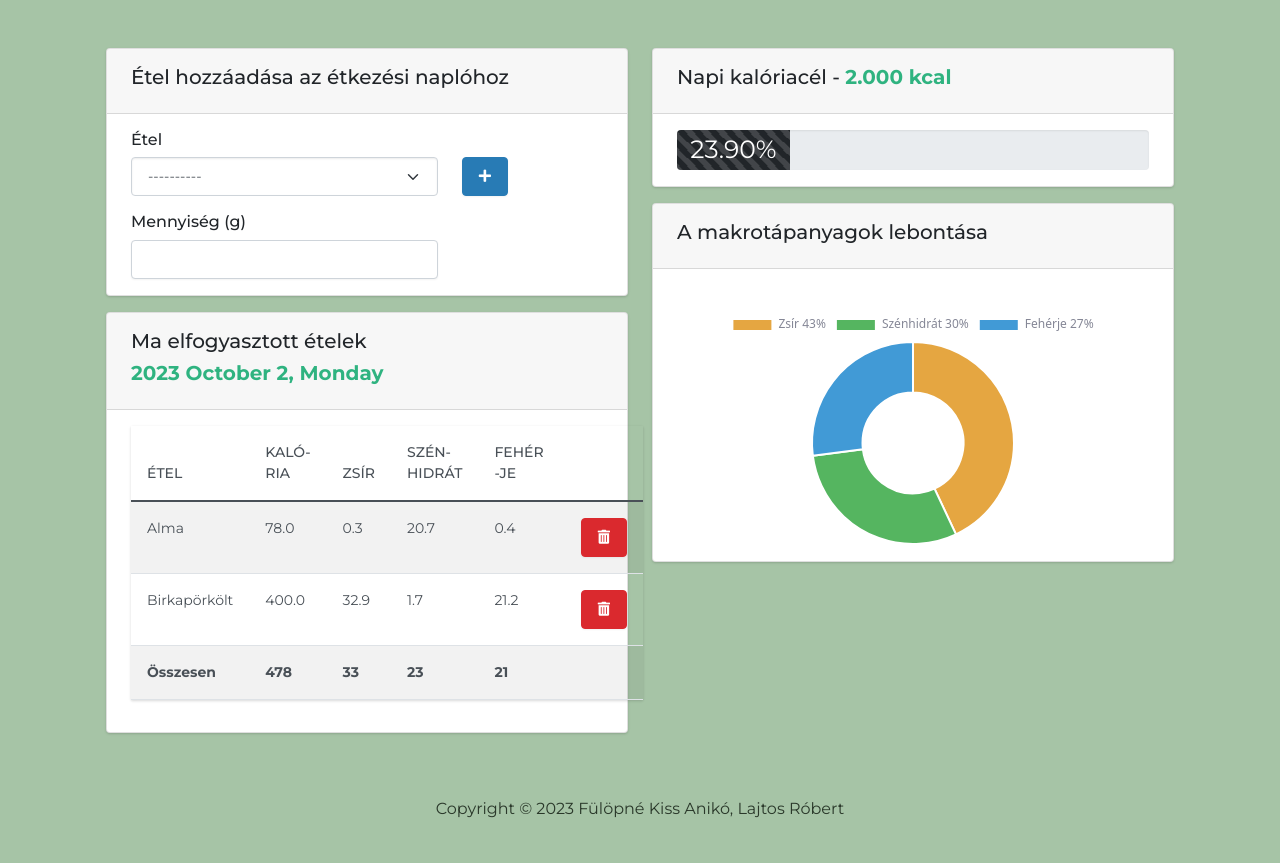
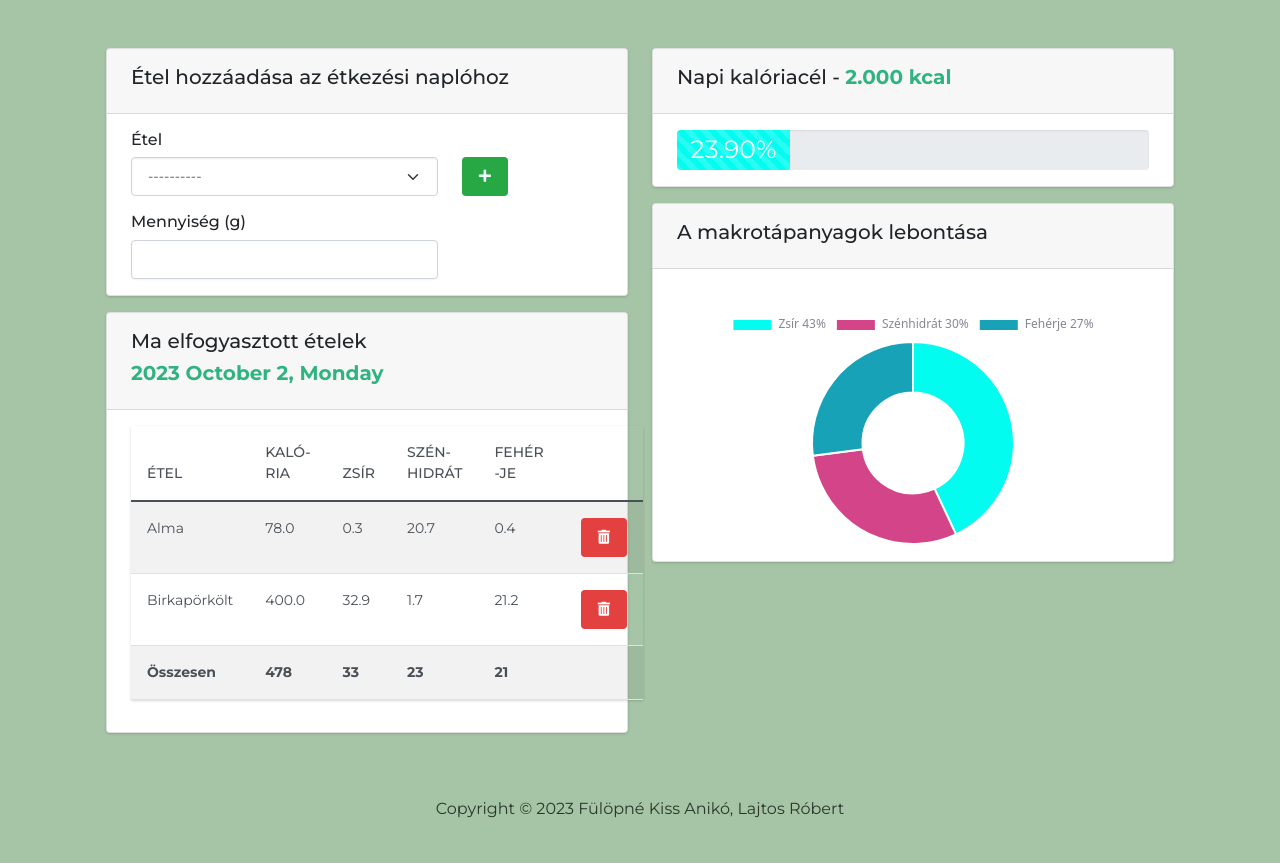
Before and after one commit to lajtosrob/FoodTracker, a Django app: page /food/foodlog in a window 1280 px wide. Shown: the part 67-930 px from the top of the page. Run offline with Django 3.2, Linux system fonts and the light colour scheme; a user stored in the database is signed in; data comes from the database, SQL or seed files in the repository; both versions use the stored data as it was after the commit; parts of the project's set-up code (start-up, migrations or seed data) failed here and were passed over; some libraries are stand-ins or nearby versions.

Commit message:
Improve colors 2

```diff
--- a/static/css/styles.css
+++ b/static/css/styles.css
@@ -32,3 +32,22 @@ footer {
     background-image: url("../images/background.png");
     background-size: cover;
 }
+
+.light-green {
+    background-color: rgb(3, 252, 240);
+}
+
+.light-blue {
+    background-color: rgb(116, 145, 227);
+    color: rgb(225, 229, 240);
+}
+
+.light-red {
+    background-color: rgb(227, 64, 64);
+    color:white;
+}
+
+.green {
+    background-color: #28a745;
+    color: aliceblue;
+}
--- a/static/js/foodLog.js
+++ b/static/js/foodLog.js
@@ -55,7 +55,7 @@ var myPieChart = new Chart(ctx, {
         [
             {
                 data: [fatPercentage, carbohydratesPercentage, proteinPercentage],
-                backgroundColor: ['#e5a641', '#55b560', '#419ad6'],
+                backgroundColor: ['#03FCF0', '#d34588', '#17a2b8'],
             }
         ],
     },
--- a/templates/food_log.html
+++ b/templates/food_log.html
@@ -35,7 +35,7 @@
                         </div>
 
                         <div class="col-4">
-                          <button type="submit" class="btn btn-info">
+                          <button type="submit" class="btn green">
                             <i class="fas fa-light fa-plus fa-beat ml-3"></i>
                           </button>
                         </div>
@@ -96,7 +96,7 @@
 
                       <td>
                         <a
-                          class="btn btn-danger"
+                          class="btn light-red"
                           href="{% url 'food_log_delete' food_item.id %}"
                         >
                           <i class="fas fa-trash-alt"></i>
@@ -133,7 +133,7 @@
                 <div class="progress" style="height: 40px">
                   <div
                     id="progressBar"
-                    class="progress-bar progress-bar-striped bg-dark progress-bar-animated"
+                    class="progress-bar progress-bar-striped light-green progress-bar-animated"
                     role="progressbar"
                     aria-valuenow="0"
                     aria-valuemin="0"
```
Also changed, not shown: static/images/FoodList.png, static/images/FoodLog.png, yourdatabasename.db.
